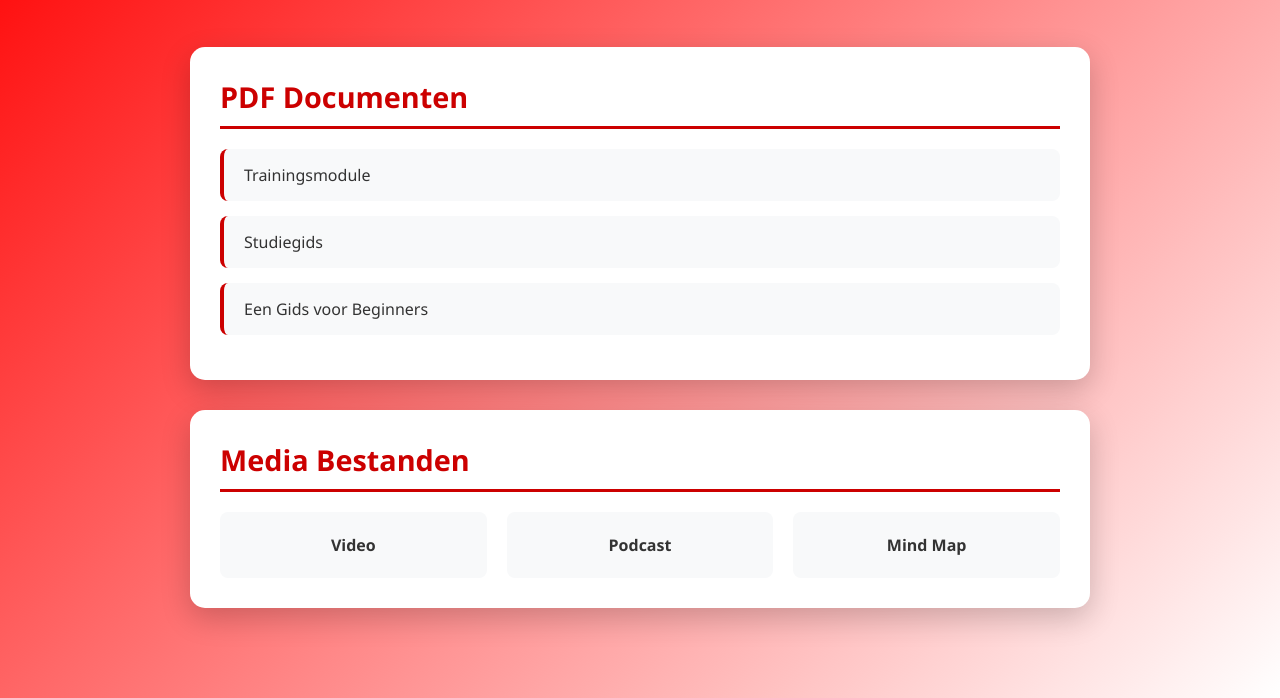
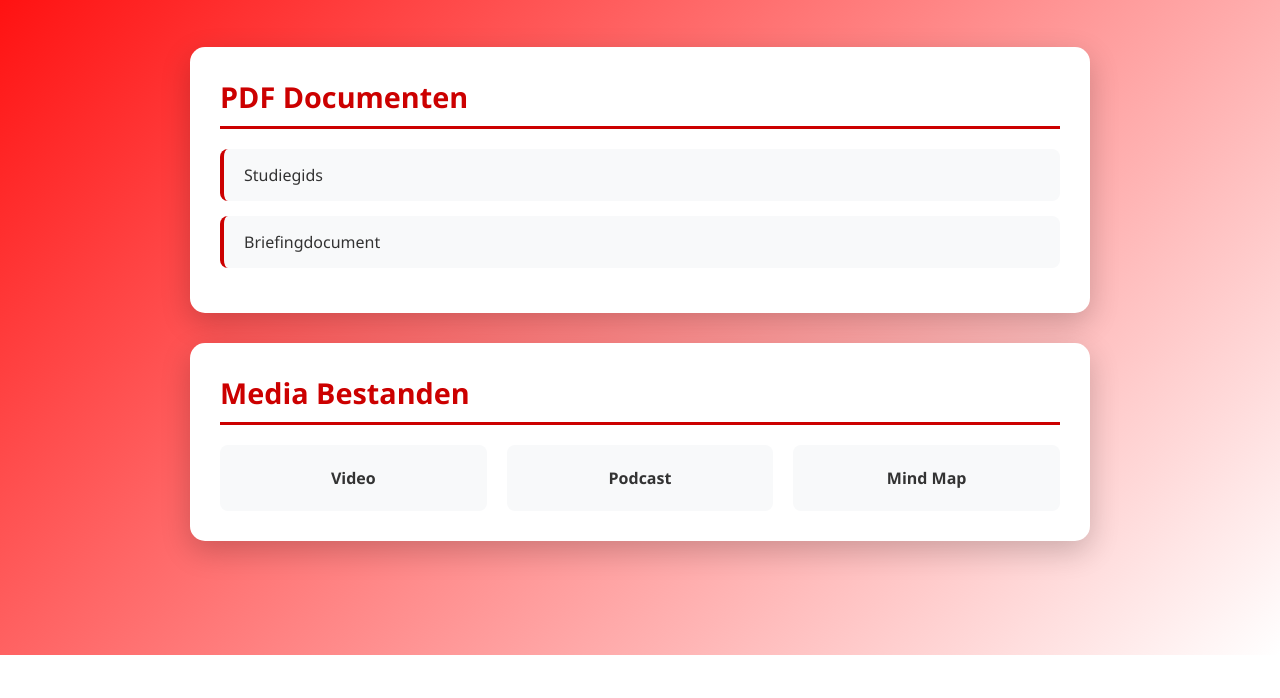
Before and after one commit to websites693/Biologie-Toets, a plain HTML site: page index.html in a window 1280 px wide. Shown: the part 145-843 px from the top of the page. After the commit the page ends 800 px from the top, so only its background shows below. Drawn offline with Linux system fonts and the light colour scheme.

Commit message:
code update

```diff
--- a/index.html
+++ b/index.html
@@ -142,18 +142,13 @@
             <h2>PDF Documenten</h2>
             <ul class="resource-list">
                 <li class="resource-item">
-                    <a href="Trainingsmodule.pdf" class="resource-link" target="_blank">
-                        <span>Trainingsmodule</span>
-                    </a>
-                </li>
-                <li class="resource-item">
                     <a href="Studiegids.pdf" class="resource-link" target="_blank">
                         <span>Studiegids</span>
                     </a>
                 </li>
                 <li class="resource-item">
-                    <a href="Een Gids voor Beginners.pdf" class="resource-link" target="_blank">
-                        <span>Een Gids voor Beginners</span>
+                    <a href="Briefingdocumen.pdf" class="resource-link" target="_blank">
+                        <span>Briefingdocument</span>
                     </a>
                 </li>
             </ul>
```
